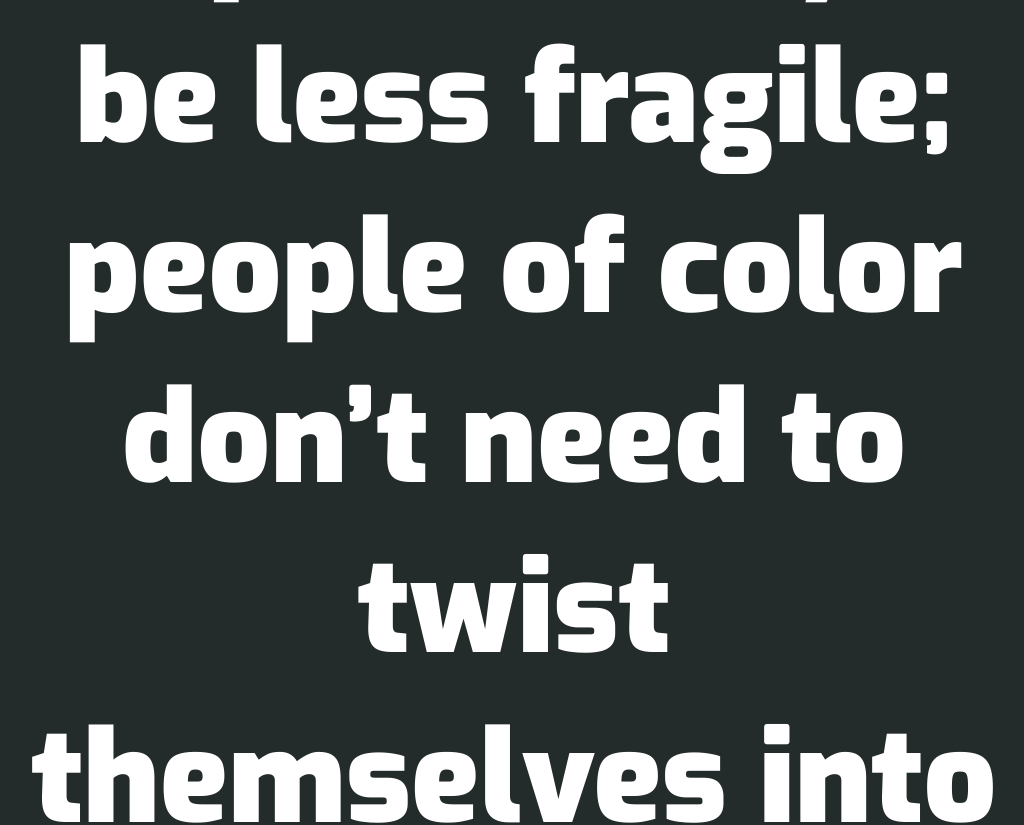
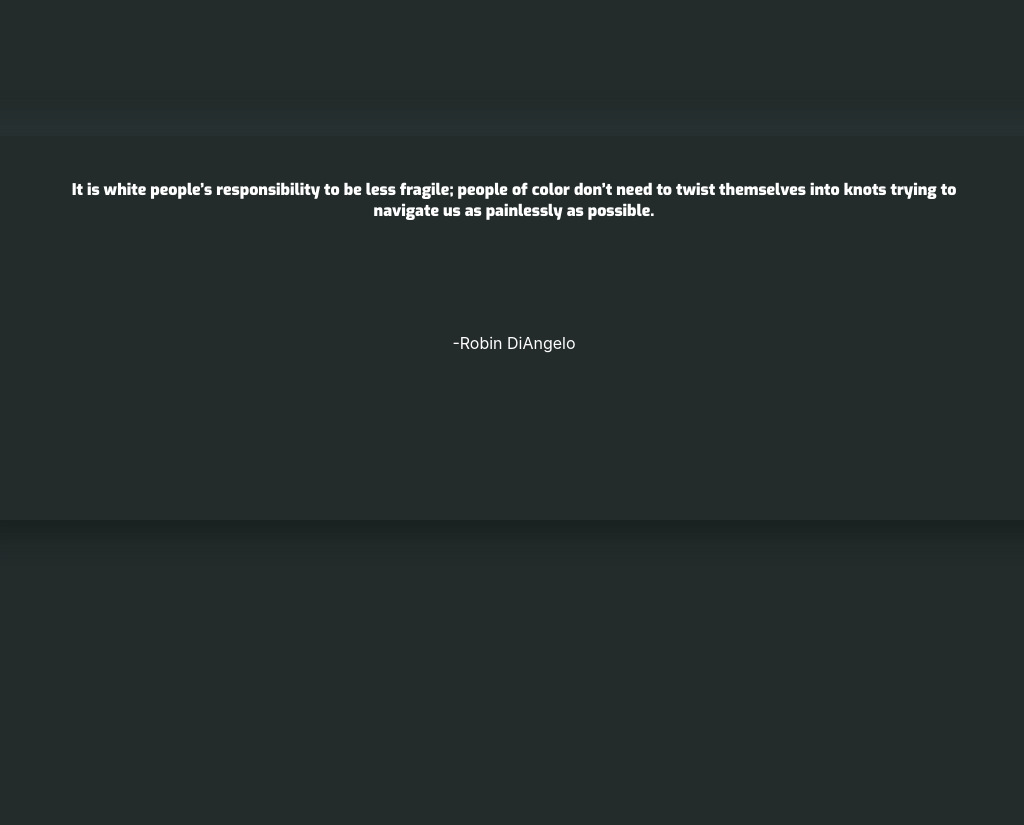
Before and after one commit to woodsjm/blm-react, a React (Create React App) app: page / in a window 1280 px wide. Shown: the top 825 px of the page, without its empty margins (126-1150 px from the left). After the commit the page ends 800 px from the top, so only its background shows below. Built offline with nearby package versions, Linux system fonts and the light colour scheme.

Commit message:
Set layout of display card

```diff
--- a/src/components/display/display.css
+++ b/src/components/display/display.css
@@ -1,11 +1,21 @@
+
+p {
+    margin-left: auto;
+    margin-right: auto;
+}
 
 .display_box {
+    display: flex;
+    flex-direction: column;
+    justify-content: center;
+    flex-wrap: wrap;
+    /*border: 1px solid yellow;*/
     border-radius: 64px;
     background: #232b2b;
     box-shadow: 13px 13px 28px #191f1f,
                 -13px -13px 28px #2d3737;
     max-width: 24em;
-    height: 12em;
+    height: 10em;
     font-size: 8em;
     margin: 0 auto;
     margin-bottom: 5em;
@@ -13,6 +23,64 @@
 
 .display_text {
     display: block;
+    padding-top: 4em;
+    margin-left: auto;
+    margin-right: auto;
+    width: 80%;
+    height: 40%;
+    /*border: 1px solid red;*/
     padding: 1em 1em 0em 1em;
     font-family: 'Exo', sans-serif;
 }
+
+.author_text_box {
+    /*margin-top: -5px;*/
+    height:15%;
+    width: 80%;
+    /*border: 1px solid green;*/
+}
+
+.author_text {
+    margin-left: 25%;
+    display: block;
+}
+
+.display_footer {
+    /*border: 1px solid blue;*/
+    /*align-self: flex-end;*/
+    min-height: 35%;
+    min-width: 100%;
+    margin-left: auto;
+    margin-right: auto;
+}
+
+.display_button {
+
+}
+
+@media screen and (min-width: 320px) {
+    .display_box {
+        border-radius: 32px;
+        background: #232b2b;
+        box-shadow: 13px 13px 28px #191f1f,
+                    -13px -13px 28px #2d3737;
+        max-width: 90%;
+
+        height: 24em;
+        font-size: 1em;
+        margin: 0 auto;
+        margin-bottom: 9em;
+    }
+
+    .display_text {
+        max-height: 50%;
+    }
+
+    .display_footer {
+        /*border: 1px solid blue;*/
+        height: 3em;
+        width: 90%;
+        margin-left: auto;
+        margin-right: auto;
+    }
+}
--- a/src/components/display/index.js
+++ b/src/components/display/index.js
@@ -8,12 +8,16 @@ import './display.css'
 const Display = ({author, quote}) => {
     return(
         <div className="display_box">
-            <p className="display_text">
-                {quote}
-            </p>
-            <p>
-                -{author}
-            </p>
+            <div className="display_text">
+                <p>{quote}</p>
+            </div>
+            <div className="author_text_box">
+                <p className="author_text">-{author}</p>
+            </div>
+            <div className="display_footer">
+                <div className="display_button"></div>
+                <div className="display_button"></div>
+            </div>
         </div>
     )
 }
```
